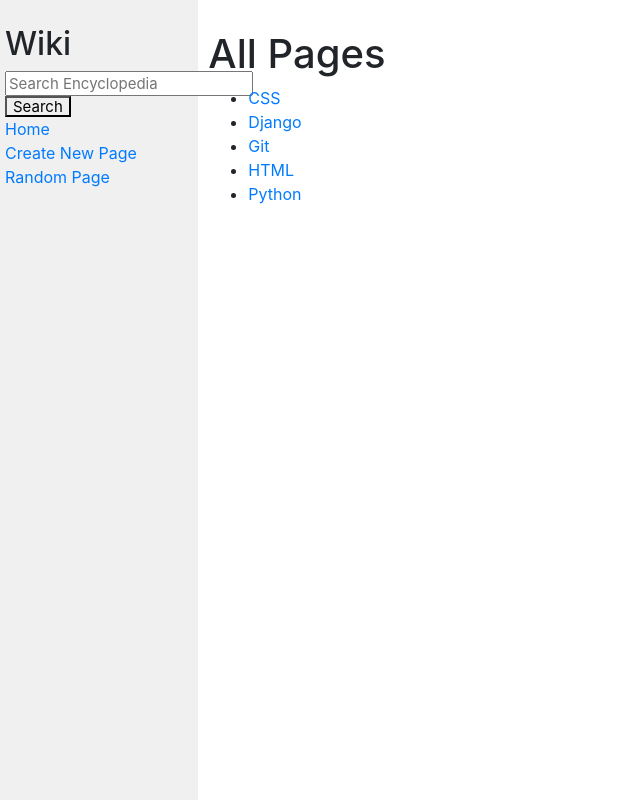
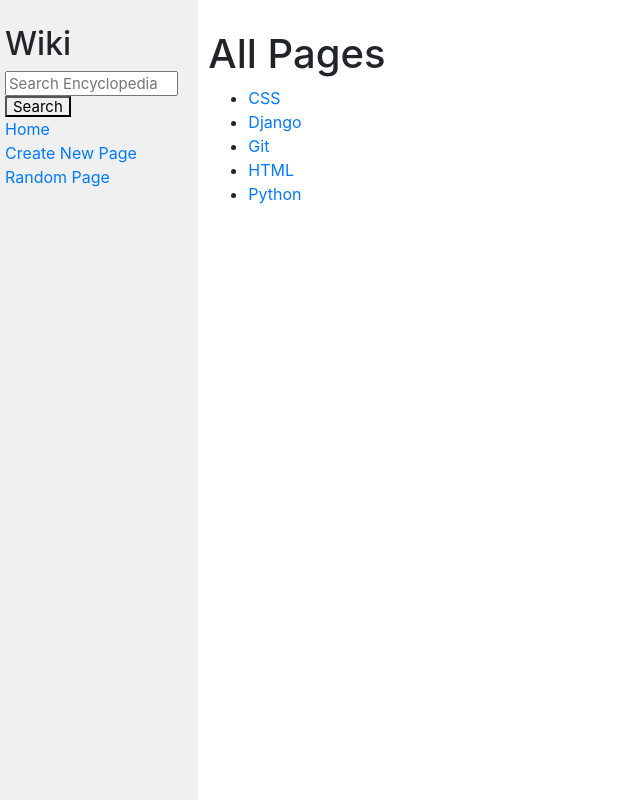
Before and after one commit to alib98/CS50, a Django app: page / in a window 1280 px wide. Shown: the whole page, without its empty margins (0-640 px from the left). Run offline with Django 3.2, Linux system fonts and the light colour scheme; some libraries are stand-ins or nearby versions.

Commit message:
fixing responsive search width

```diff
--- a/wiki/encyclopedia/static/encyclopedia/styles.css
+++ b/wiki/encyclopedia/static/encyclopedia/styles.css
@@ -25,6 +25,16 @@
     width: 100%;
     font-size: 15px;
     line-height: 15px;
+    display: float;
+}
+
+.search button {
+    width: auto;
+}
+
+.search input {
+    max-width: 100%;
+    width: auto;
 }
 
 .sidebar {
```
